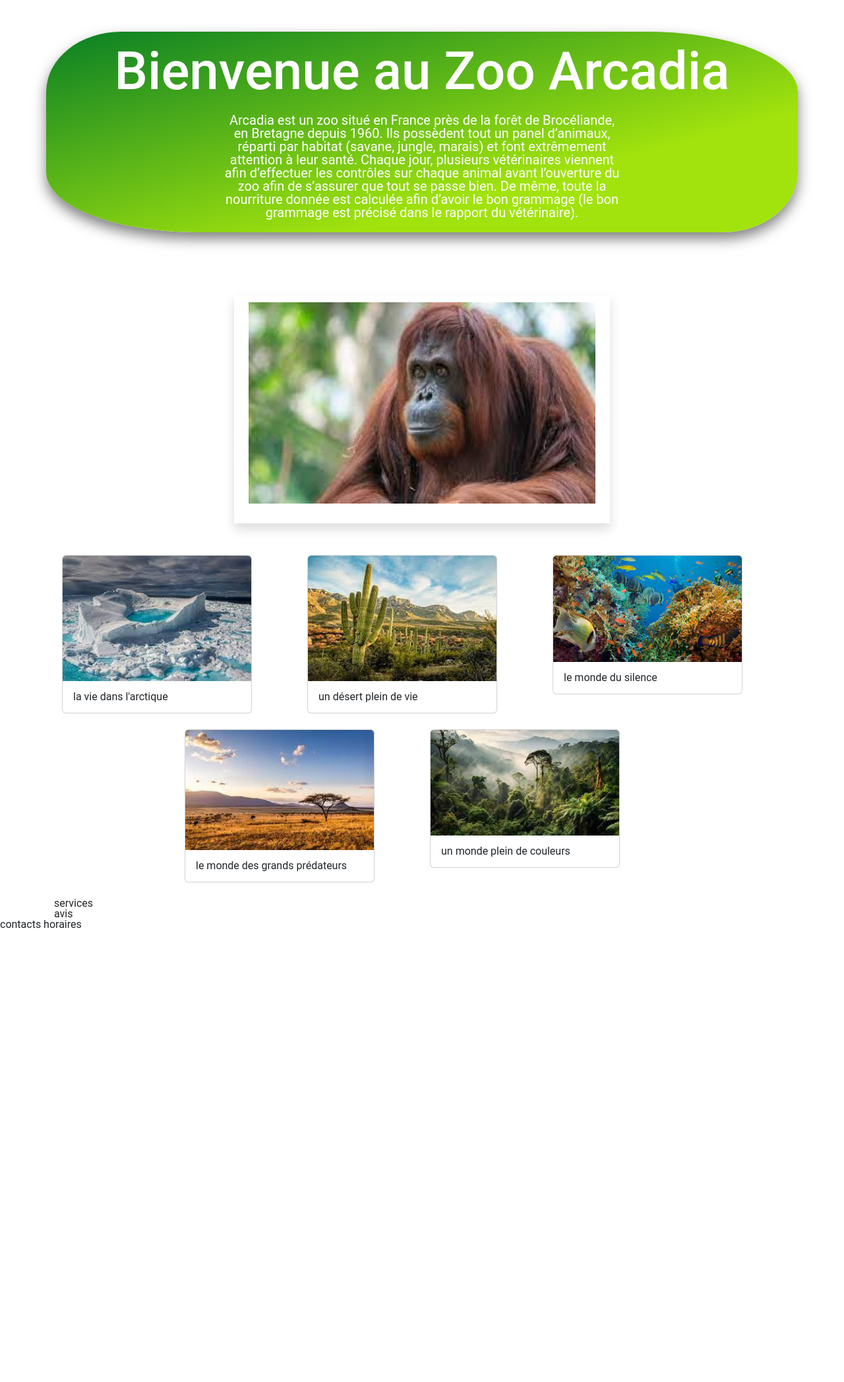
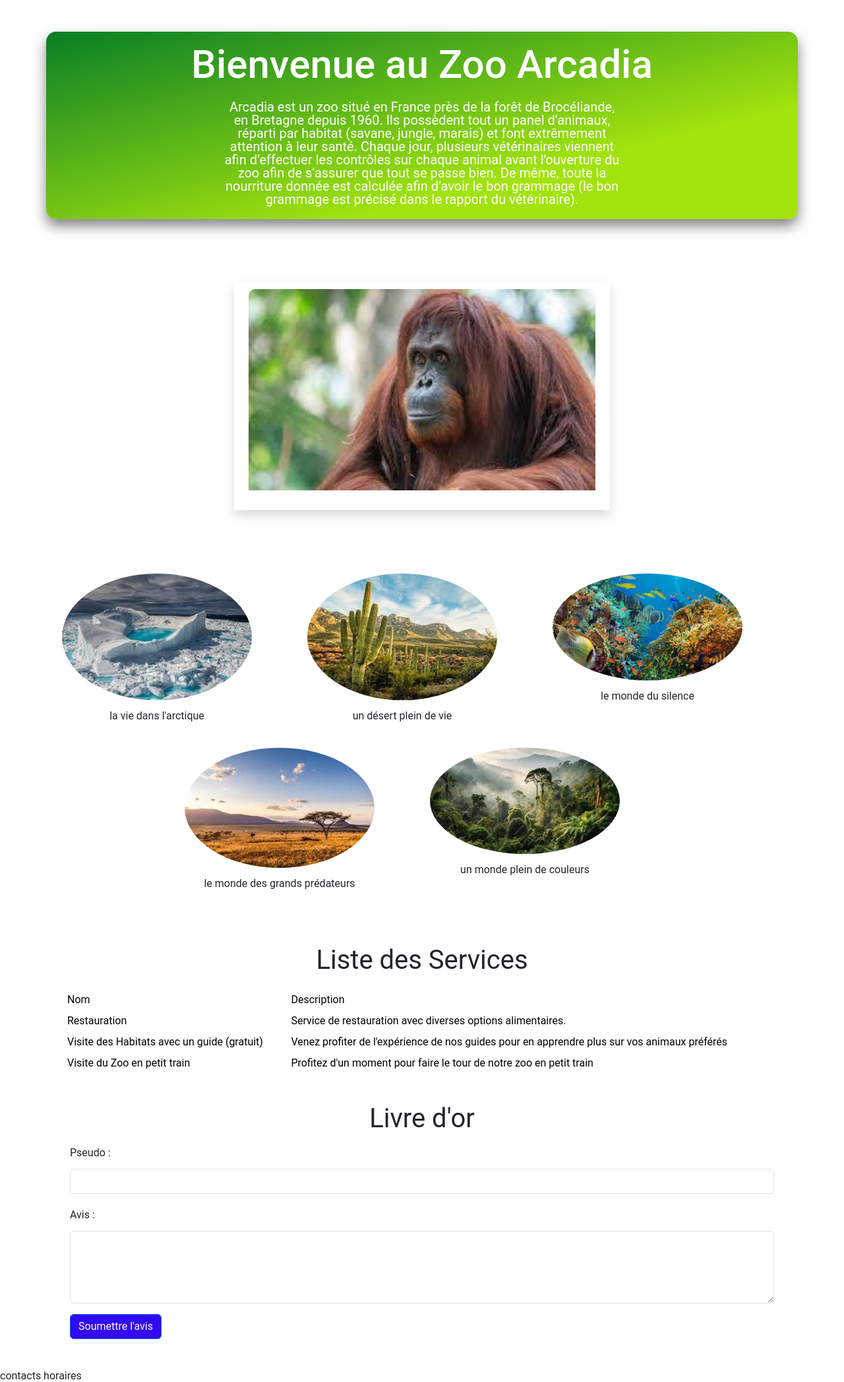
Before and after one commit to sylvainJ54/ECF-Zoo-Arcadia, a PHP site: page / in a window 1280 px wide. Shown: the part 142-2236 px from the top of the page at 66% size. Before the commit the page ends 1548 px from the top, so only its background shows below. Run offline with PHP 8.4, Linux system fonts and the light colour scheme.

Commit message:
ajout services,livre d'or

```diff
--- /dev/null
+++ b/assets/script/script.js
@@ -0,0 +1,19 @@
+ // modification des services si administrateur
+const isAdmin = false; // Remplacez ceci par la logique réelle d'authentification
+
+ // Fonction pour définir la visibilité des boutons en fonction du statut d'administrateur
+function configurerVisibiliteBoutons() {
+    const boutonsModifier = document.querySelectorAll('.btn-warning');
+    const boutonsSupprimer = document.querySelectorAll('.btn-danger');
+
+    boutonsModifier.forEach(function (bouton) {
+        bouton.style.display = isAdmin ? 'inline-block' : 'none';
+    });
+
+    boutonsSupprimer.forEach(function (bouton) {
+        bouton.style.display = isAdmin ? 'inline-block' : 'none';
+    });
+}
+
+ // Appeler la fonction lors du chargement de la page
+window.onload = configurerVisibiliteBoutons;
--- a/assets/style.css
+++ b/assets/style.css
@@ -79,22 +79,22 @@ table {
     background: linear-gradient(to top left, #a2e30d 30%, #087f25);
     padding: 20px;
     color: #ffffff;
-    border-radius: 10% 20% 10% 20%/30% 30% 30% 30%;
+    border-radius: 15px;
     box-shadow: 0px 10px 20px rgba(0, 0.1, 0.2, 0.5);
 }
 
-@media (max-width: 375px) {
-    .background__title {
-        background: linear-gradient(to top left, #a2e30d , #087f25);
-        border-radius: none;
-        box-shadow: none;}
-    }
 
 .title{
     font-size: 80px;
     font-weight: 500;
     color:white;
 
+}
+
+@media screen and (min-width: 320px){
+    .title{
+        font-size: 60px;
+    }
 }
 
 .paragraphe__title{
@@ -110,9 +110,17 @@ table {
 
 .carroussel__polaroid-effect img {
     width: 100%;
-    height: auto;
+    max-height: 400px;
     display: block;
     border: 10px solid #fff;
     border-bottom: 30px solid #fff;
-    border-radius: 10px;
+    border-radius: 20px;
 }
+
+.card{
+    width: 18rem;
+}
+
+.card-img-top {
+    border-radius: 50%;
+}
--- a/index.html
+++ b/index.html
@@ -55,14 +55,14 @@
     <main>
         <div class="container">
             <div class="row mt-5 background__title">
-                <div class="col-md-12 text-center">
+                <div class="col-sm-6 col-md-12 text-center">
                     <h1 class="title">Bienvenue au Zoo Arcadia</h1>
                     <p class="mt-4 fs-5 paragraphe__title">Arcadia est un zoo situé en France près de la forêt de Brocéliande, en Bretagne depuis 1960. Ils possèdent tout un panel d’animaux, réparti par habitat (savane, jungle, marais) et font extrêmement attention à leur santé. Chaque jour, plusieurs vétérinaires viennent afin d’effectuer les contrôles sur chaque animal avant l’ouverture du zoo afin de s’assurer que tout se passe bien. De même, toute la nourriture donnée est calculée afin d’avoir le bon grammage (le bon grammage est précisé dans le rapport du vétérinaire).</p>
                 </div>
             </div>
             <!-- debut carroussel -->
             <div class="row justify-content-center mt-5">
-                <div id="carousselImages" class="carousel slide w-50 mx-auto my-5 shadow " data-bs-ride="carousel">
+                <div id="carousselImages" class="carousel slide col-sm-8 col-md-6 mx-auto my-5 shadow" data-bs-ride="carousel">
                     <div class="carousel-inner">
                         <div class="carousel-item active carroussel__polaroid-effect">
                             <img src="assets/images/orang-outant.jpg" class="d-block w-100 img-fluid" alt="orang-outant">
@@ -79,62 +79,146 @@
             <!-- fin du carroussel -->
 
             <!-- debut des cards -->
-            <div class="container ">
-                <div class="row justify-content-center">
-                    <div class="col-md-6 col-lg-4 mb-4">
-                        <div class="card" style="width: 18rem;">
+            <div class="container-fluid  ">
+                    <div class="row  justify-content-center mt-5">
+                        <div class="col-sm-6 col-md-6 col-lg-4 mb-4 ">
+                            <div class="card border-0">
                                 <img src="./assets/images/habitat-arctique.jpg" class="card-img-top" alt="arctique">
-                            <div class="card-body">
+                                <div class="card-body text-center">
                                     <p class="card-text">la vie dans l'arctique</p>
                                 </div>
                             </div>
                         </div>
-                    <div class="col-md-6 col-lg-4 mb-4">
-                        <div class="card " style="width: 18rem;">
+                        <div class="col-sm-6 col-md-6 col-lg-4 mb-4">
+                            <div class="card border-0" >
                                 <img src="./assets/images/habitat-desert.jpg" class="card-img-top" alt="desert">
-                            <div class="card-body">
+                                <div class="card-body text-center">
                                     <p class="card-text">un désert plein de vie</p>
                                 </div>
                             </div>
                         </div>
-                    <div class="col-md-6 col-lg-4 mb-4">
-                        <div class="card " style="width: 18rem;">
+                        <div class=" col-sm-6 col-md-6 col-lg-4 mb-4">
+                            <div class="card border-0" >
                                 <img src="./assets/images/habitat-ocean.jpg" class="card-img-top" alt="ocean">
-                            <div class="card-body">
+                                <div class="card-body text-center">
                                     <p class="card-text">le monde du silence</p>
                                 </div>
                             </div>
                         </div>
-                    <div class="col-md-6 col-lg-4 mb-4">
-                        <div class="card " style="width: 18rem;">
+                        <div class=" col-sm-6 col-md-6 col-lg-4 mb-4">
+                            <div class="card border-0" >
                                 <img src="./assets/images/habitat-savane.jpg" class="card-img-top" alt="savane">
-                            <div class="card-body">
+                                <div class="card-body text-center">
                                     <p class="card-text">le monde des grands prédateurs</p>
                                 </div>
                             </div>
                         </div>
-                    <div class="col-md-6 col-lg-4 mb-4">
-                        <div class="card " style="width: 18rem;">
+                        <div class="col-sm-6 col-md-6 col-lg-4 mb-4">
+                            <div class="card border-0" >
                                 <img src="./assets/images/habitat-tropical.jpg" class="card-img-top" alt="foret tropical">
-                            <div class="card-body">
+                                <div class="card-body text-center">
                                     <p class="card-text">un monde plein de couleurs</p>
                                 </div>
                             </div>
                         </div>
                     </div>
             </div>
-            <section>
-                services
-            </section>
-            <section>
-                avis
-            </section>
+            <!-- fin des cards -->
+            <!-- Début de la partie services -->
+            <div class="container mt-5 mb-5">
+                <h1 class="mb-4 text-center fs-1">Liste des Services</h1>
+                <button type="button" class="btn btn-primary mb-3" data-toggle="modal" data-target="#ajoutServiceModal" id="ajouterServiceBtn" style="display: none;">
+                    Ajouter un Service
+                </button>
+                <!-- Tableau pour Afficher les Services -->
+                <table class="table">
+                    <thead>
+                        <tr>
+                            <th>Nom</th>
+                            <th>Description</th>
+                            <th></th>
+                        </tr>
+                    </thead>
+                    <tbody>
+                        <tr>
+                            <td>Restauration</td>
+                            <td>Service de restauration avec diverses options alimentaires.</td>
+                            <td>
+                                <!-- Bouton pour Modifier le Service (accessible seulement pour l'administrateur) -->
+                                <button type="button" class="btn btn-warning btn-sm" data-toggle="modal" data-target="#modificationServiceModal" id="modifierServiceBtn1">
+                                    Modifier
+                                </button>
+                                <!-- Bouton pour Supprimer le Service (accessible seulement pour l'administrateur) -->
+                                <button type="button" class="btn btn-danger btn-sm" onclick="supprimerService()" id="supprimerServiceBtn1">
+                                    Supprimer
+                                </button>
+                            </td>
+                        </tr>
+                        <tr>
+                            <td>Visite des Habitats avec un guide (gratuit)</td>
+                            <td>Venez profiter de l'expérience de nos guides pour en apprendre plus sur vos animaux préférés</td>
+                            <td>
+                                <!-- Bouton pour Modifier le Service (accessible seulement pour l'administrateur) -->
+                                <button type="button" class="btn btn-warning btn-sm" data-toggle="modal" data-target="#modificationServiceModal" id="modifierServiceBtn2">
+                                    Modifier
+                                </button>
+                                <!-- Bouton pour Supprimer le Service (accessible seulement pour l'administrateur) -->
+                                <button type="button" class="btn btn-danger btn-sm" onclick="supprimerService()" id="supprimerServiceBtn2">
+                                    Supprimer
+                                </button>
+                            </td>
+                        </tr>
+                        <tr>
+                            <td>Visite du Zoo en petit train</td>
+                            <td>Profitez d'un moment pour faire le tour de notre zoo en petit train</td>
+                            <td>
+                                <!-- Bouton pour Modifier le Service (accessible seulement pour l'administrateur) -->
+                                <button type="button" class="btn btn-warning btn-sm" data-toggle="modal" data-target="#modificationServiceModal" id="modifierServiceBtn3">
+                                    Modifier
+                                </button>
+                                <!-- Bouton pour Supprimer le Service (accessible seulement pour l'administrateur) -->
+                                <button type="button" class="btn btn-danger btn-sm" onclick="supprimerService()" id="supprimerServiceBtn3">
+                                    Supprimer
+                                </button>
+                            </td>
+                        </tr>
+                    </tbody>
+                </table>
+
+                <!-- Modal pour Ajouter un Nouveau Service -->
+                <div class="modal fade" id="ajoutServiceModal" tabindex="-1" role="dialog" aria-labelledby="ajoutServiceModalLabel" aria-hidden="true">
+                    service crée
                 </div>
+
+                <!-- Modal pour Modifier un Service Existante -->
+                <div class="modal fade" id="modificationServiceModal" tabindex="-1" role="dialog" aria-labelledby="modificationServiceModalLabel" aria-hidden="true">
+                    Vous allez supprimer un service
+                </div>
+
+                <!-- les avis -->
+                <div class="container mt-5">
+                    <h1 class="mb-4 text-center fs-1">Livre d'or</h1>
+
+                    <!-- Formulaire de soumission d'avis -->
+                    <form action="traitement_commentaire.php" method="post">
+                        <div class="form-group mt-4">
+                            <label for="pseudo ">Pseudo :</label>
+                            <input type="text" class="form-control mt-3" name="pseudo" required>
+                        </div>
+                        <div class="form-group mt-4 ">
+                            <label for="avis">Avis :</label>
+                            <textarea class="form-control mt-3" name="avis" rows="4" required></textarea>
+                        </div>
+                        <button type="submit" class="btn btn-primary mt-3">Soumettre l'avis</button>
+                    </form>
+                </div>
+
     </main>
     <footer>
         contacts horaires
     </footer>
 
     <script src="https://cdn.jsdelivr.net/npm/bootstrap@5.3.2/dist/js/bootstrap.bundle.min.js" integrity="sha384-C6RzsynM9kWDrMNeT87bh95OGNyZPhcTNXj1NW7RuBCsyN/o0jlpcV8Qyq46cDfL" crossorigin="anonymous"></script>
+    <script src="assets/script/script.js"></script>
 </body>
 </html>
```
Lines whose indentation alone changed are shown as unchanged.
